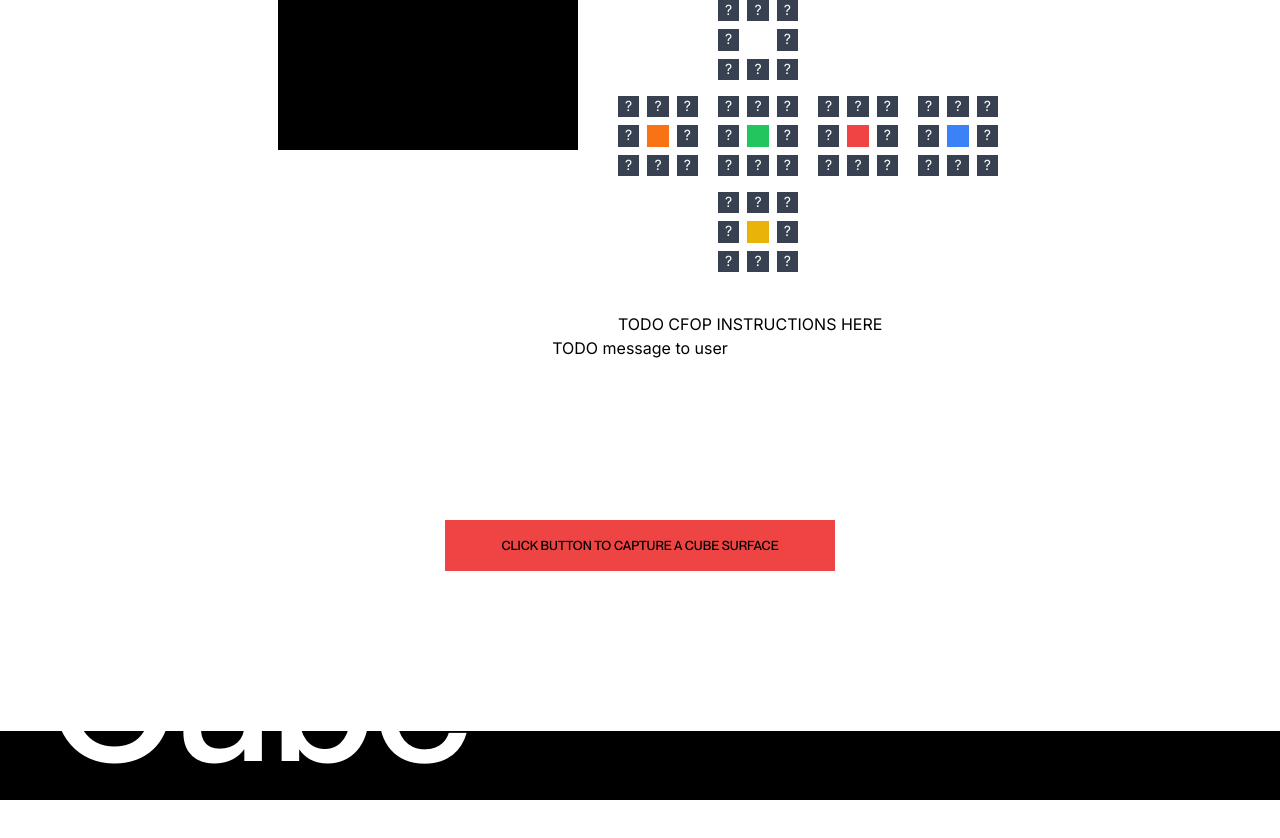
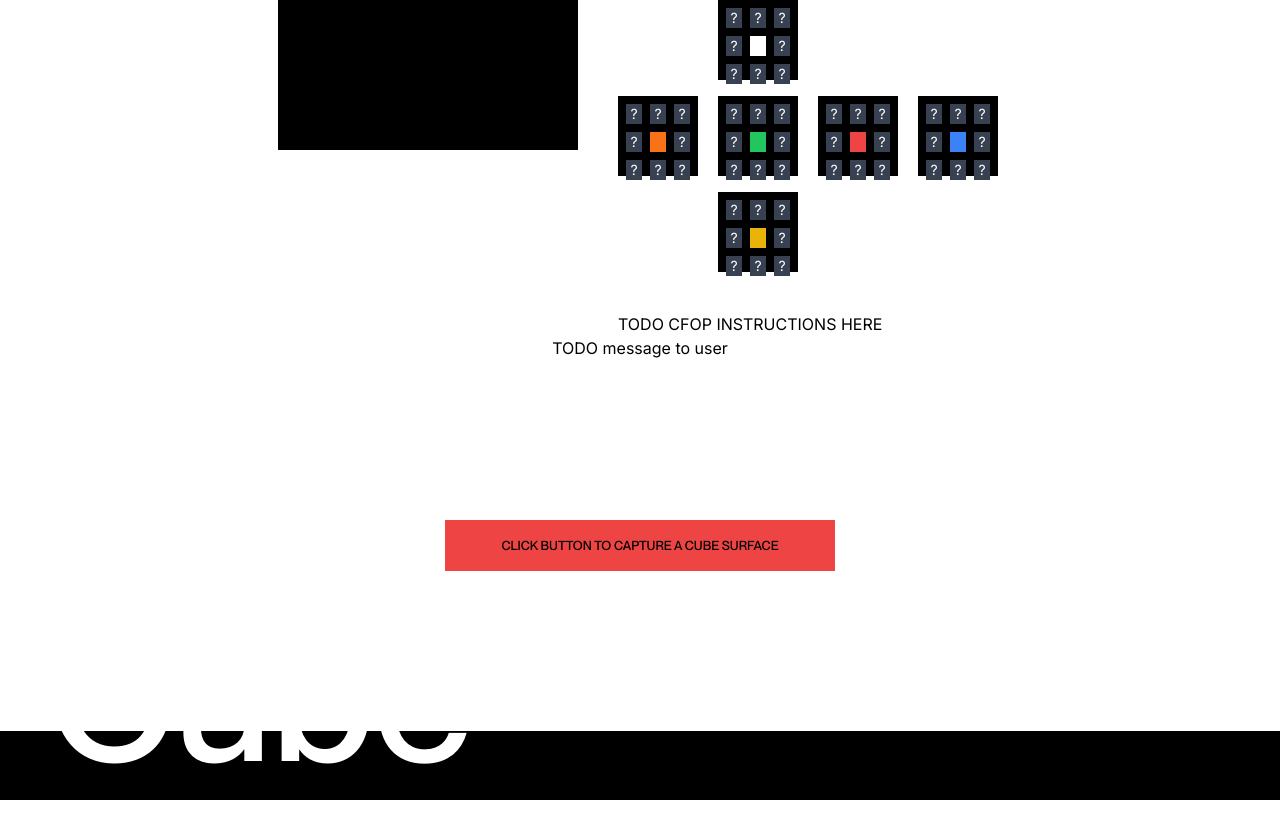
Before and after one commit to itsyuimorii/RubikAI-Solver-Interface-build-with-Next.js-TailwindCSS, a Next.js app: page /ScanCube in a window 1280 px wide. Shown: the top 838 px of the page. Built offline with nearby package versions, Linux system fonts and the light colour scheme; no server answers.

Commit message:
Key should belong parents

```diff
--- a/components/ScanCube/CubeLayout/CubeFace.jsx
+++ b/components/ScanCube/CubeLayout/CubeFace.jsx
@@ -11,7 +11,8 @@ const tileColor = {
 // CubeFace component is used to display the cube face with 3x3 grid layout.
 const CubeFace = (props) => {
     return (
-        <div className={`w-20 h-20 grid grid-cols-3  ${props.customClass} gap-2 text-sm`}>
+
+        <div className={`w-20 h-20 p-2 bg-black grid grid-cols-3  ${props.customClass} gap-2 text-sm`}>
             {
                 props.face.map((tile_name, index) => {
                     return (
--- a/components/ScanCube/CubeLayout/index.jsx
+++ b/components/ScanCube/CubeLayout/index.jsx
@@ -1,3 +1,4 @@
+"use client"
 import CubeFace from "@/components/ScanCube/CubeLayout/cubeFace";
 
 //CubeLayout is a component that takes in a cubeArray prop and maps over it to render a CubeFace component for each face of the cube.
@@ -5,15 +6,16 @@ const CubeLayout = (props) => {
     return (
         <div className="grid grid-cols-4 gap-4 w-96">
             {props.cubeArray.map((face, index) => {
+                // console.log(index, "index of face")
                 if (index === 0 || index === 5) {
                     return (
-                        <div className="grid grid-cols-subgrid gap-4 col-span-4">
-                            <CubeFace key={index} face={face} customClass="col-start-2" />
+                          <div key={index} className="grid grid-cols-subgrid gap-4 col-span-4">
+                            <CubeFace  face={face} customClass="col-start-2" />
                         </div>
                     )
                 }
                 return (
-                    <CubeFace face={face}    />
+                <CubeFace key={index} face={face} />
                 )
             })}
         </div>
--- a/components/Scene/Index.jsx
+++ b/components/Scene/Index.jsx
@@ -3,7 +3,7 @@
 import React from 'react';
 import { Canvas } from '@react-three/fiber'
  import { Environment } from '@react-three/drei'
-import Model from '@/components/Scene/Model';
+import Model from '@/components/Scene/model';
 import { useScroll, useTransform, motion } from 'framer-motion';
 import { useRef } from 'react';
 
```
